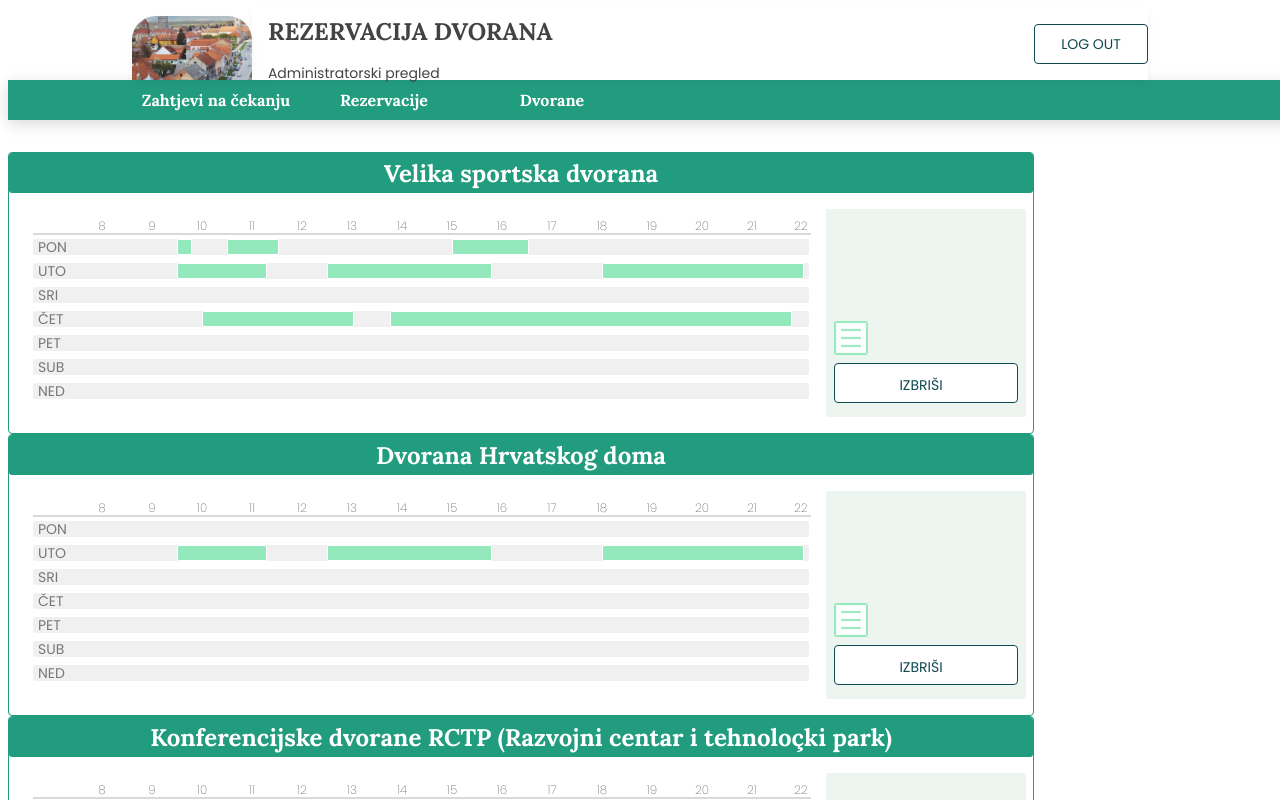
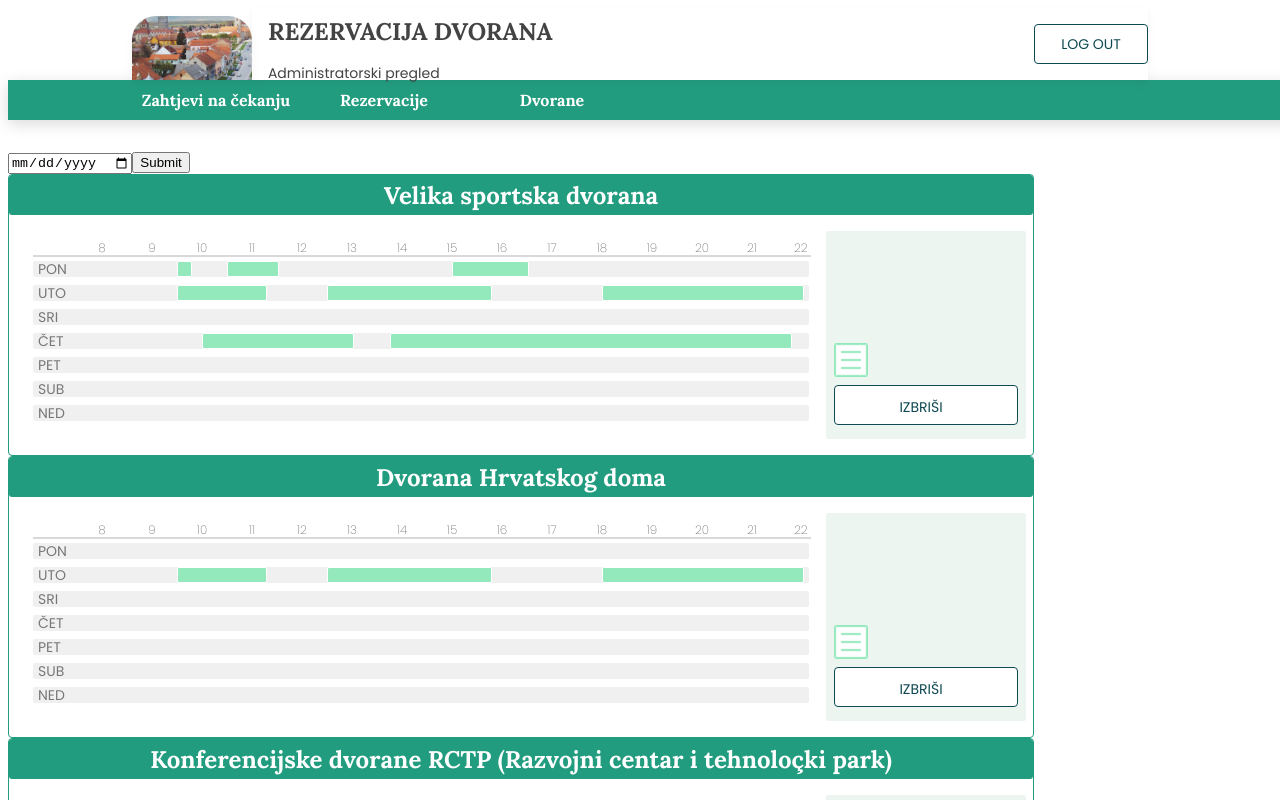
Before and after one commit to ispoljari/speck-academy-booking-app-client, a React (Create React App) app: page /admin-reservations in a window 1280 px wide. Shown: the top 800 px of the page. Built offline with nearby package versions, Linux system fonts and the light colour scheme.

Commit message:
Minor changes

```diff
--- /dev/null
+++ b/src/UI/admin/components/hall-reservation/AdminAllHallsReservation.js
@@ -0,0 +1,26 @@
+import React from 'react';
+
+import dataArray from '../../components/hall-reservation/newData.js';
+import ScheduleComponenet from '../../components/hall-reservation/AdminHallReservation';
+
+const WeekPicker = () => (
+  <React.Fragment>
+    {
+      <form action="/action_page.php">
+        <input type="date" name="year_week" />
+        <input type="submit" />
+      </form>
+    }
+  </React.Fragment>
+);
+
+const AllHallsReservations = () => (
+  <React.Fragment>
+    <WeekPicker />
+    {dataArray.map(data => {
+      return <ScheduleComponenet data={data} />;
+    })}
+  </React.Fragment>
+);
+
+export default AllHallsReservations;
--- a/src/UI/admin/pages/reservations/AdminReservationsPage.js
+++ b/src/UI/admin/pages/reservations/AdminReservationsPage.js
@@ -2,15 +2,14 @@ import React from 'react';
 
 import { AdminHeader } from '../../';
 import { Footer, Modal } from '../../../common';
-import dataArray from '../../components/hall-reservation/newData.js';
-import ScheduleComponenet from '../../components/hall-reservation/AdminHallReservation';
+//import dataArray from '../../components/hall-reservation/newData.js';
+//import ScheduleComponenet from '../../components/hall-reservation/AdminHallReservation';
+import AllHallsReservations from '../../components/hall-reservation/AdminAllHallsReservation';
 
 const AdminReservationsPage = () => (
   <React.Fragment>
     <AdminHeader />
-    {dataArray.map(data => {
-      return <ScheduleComponenet data={data} />;
-    })}
+    <AllHallsReservations />
     {/* <Footer /> */}
   </React.Fragment>
 );
```
